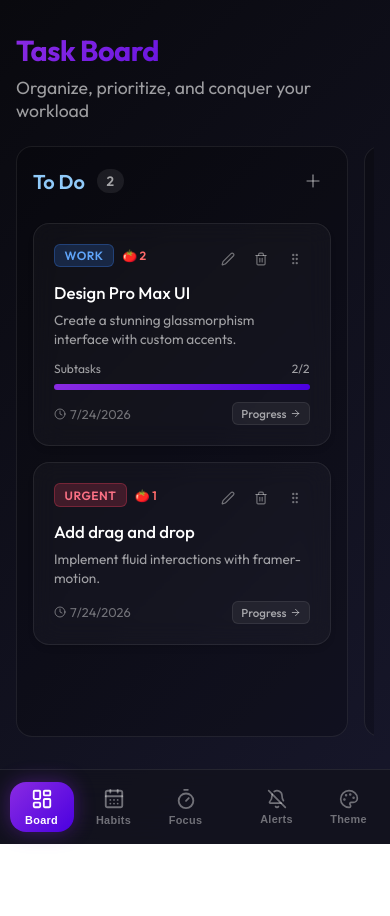
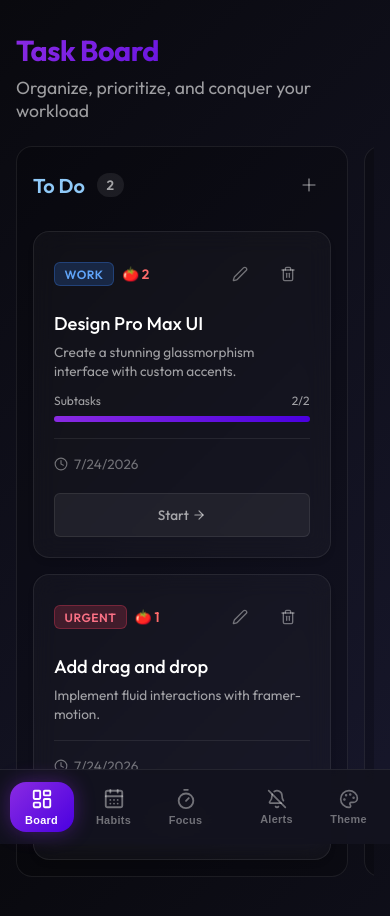
Before and after one commit to pikri-beep/to-do-app, a React (Vite) app: page / in a window 390 px wide. Shown: the top 916 px of the page. Before the commit the page ends 844 px from the top, so only its background shows below. Built offline with nearby package versions, Linux system fonts and the light colour scheme.

Commit message:
Touch UX Pro Max: Enlarge mobile touch targets and fix alignments

```diff
--- a/src/components/Calendar.jsx
+++ b/src/components/Calendar.jsx
@@ -107,8 +107,8 @@ export default function Calendar() {
   };
 
   return (
-    <div className="calendar-view" style={{ flex: 1, padding: '0 2rem 2rem 0', display: 'flex', flexDirection: 'column' }}>
-      <div className="header" style={{ padding: '2rem 0 1.5rem 0' }}>
+    <div className="calendar-view" style={{ flex: 1, display: 'flex', flexDirection: 'column' }}>
+      <div className="header">
         <div>
           <h1>Habit Tracker</h1>
           <p>Build consistency one day at a time</p>
--- a/src/components/Pomodoro.jsx
+++ b/src/components/Pomodoro.jsx
@@ -143,8 +143,8 @@ export default function Pomodoro() {
   const progress = ((totalTime - timeLeft) / totalTime) * 100;
 
   return (
-    <div style={{ flex: 1, padding: '0 2rem 2rem 0', display: 'flex', flexDirection: 'column' }}>
-      <div className="header" style={{ padding: '2rem 0 1.5rem 0' }}>
+    <div style={{ flex: 1, display: 'flex', flexDirection: 'column' }}>
+      <div className="header">
         <div>
           <h1>Pomodoro Focus</h1>
           <p>Supercharge your productivity with time boxing</p>
--- a/src/components/TaskCard.jsx
+++ b/src/components/TaskCard.jsx
@@ -35,35 +35,30 @@ export default function TaskCard({ task, index, columnId, onDeleteTask, onMoveTa
               borderColor: snapshot.isDragging ? 'var(--accent-color)' : 'var(--glass-border)'
             }}
           >
-            <div style={{ display: 'flex', justifyContent: 'space-between', alignItems: 'flex-start', marginBottom: '0.5rem' }}>
+            <div style={{ display: 'flex', justifyContent: 'space-between', alignItems: 'center', marginBottom: '1rem' }}>
               <div style={{ display: 'flex', alignItems: 'center', gap: '0.5rem', flexWrap: 'wrap' }}>
                 <span className={`tag-badge ${tagClass}`}>{task.tag || 'Work'}</span>
                 {task.pomodoros > 0 && (
-                  <span style={{ fontSize: '0.75rem', color: '#ff6b6b', display: 'flex', alignItems: 'center', gap: '2px', fontWeight: 600 }}>
+                  <span style={{ fontSize: '0.85rem', color: '#ff6b6b', display: 'flex', alignItems: 'center', gap: '4px', fontWeight: 600 }}>
                     🍅 {task.pomodoros}
                   </span>
                 )}
               </div>
 
-              <div style={{ display: 'flex', gap: '0.2rem' }}>
+              <div style={{ display: 'flex', gap: '0.25rem' }}>
                 <button
                   className="btn-icon"
                   onClick={(e) => { e.stopPropagation(); onEditTask(task); }}
-                  style={{ color: 'var(--text-muted)' }}
                   title="Edit Task"
                 >
-                  <Edit2 size={14} />
+                  <Edit2 size={16} />
                 </button>
                 <button
                   className="btn-icon"
                   onClick={(e) => { e.stopPropagation(); onDeleteTask(); }}
-                  style={{ color: 'var(--text-muted)' }}
                   title="Delete Task"
                 >
-                  <Trash2 size={14} />
-                </button>
-                <button className="btn-icon" style={{ cursor: 'grab', color: 'var(--text-muted)' }}>
-                  <GripVertical size={14} />
+                  <Trash2 size={16} />
                 </button>
               </div>
             </div>
@@ -84,20 +79,20 @@ export default function TaskCard({ task, index, columnId, onDeleteTask, onMoveTa
               </div>
             )}
 
-            <div className="task-meta" style={{ marginTop: '0.75rem' }}>
-              <span style={{ display: 'flex', alignItems: 'center', gap: '4px' }}>
-                <Clock size={12} /> {task.dueDate ? `Due: ${task.dueDate}` : (task.date || new Date().toLocaleDateString())}
+            <div className="task-meta" style={{ marginTop: '1rem', borderTop: '1px solid var(--glass-border)', paddingTop: '1rem', flexWrap: 'wrap', gap: '0.75rem' }}>
+              <span style={{ display: 'flex', alignItems: 'center', gap: '6px', fontSize: '0.85rem' }}>
+                <Clock size={14} /> {task.dueDate || task.date || new Date().toLocaleDateString()}
               </span>
 
               {/* Quick Move Tap Controls (Essential for mobile touch usability!) */}
-              <div style={{ display: 'flex', gap: '0.3rem' }}>
+              <div className="quick-move-actions" style={{ display: 'flex', gap: '0.5rem' }}>
                 {columnId === 'todo' && (
                   <button
                     onClick={(e) => { e.stopPropagation(); onMoveTask('inprogress'); }}
                     className="btn-quick-move"
                     title="Move to In Progress"
                   >
-                    Progress <ArrowRight size={11} />
+                    Start <ArrowRight size={14} />
                   </button>
                 )}
 
@@ -108,14 +103,14 @@ export default function TaskCard({ task, index, columnId, onDeleteTask, onMoveTa
                       className="btn-quick-move"
                       title="Move back to To Do"
                     >
-                      <ArrowLeft size={11} /> To Do
+                      <ArrowLeft size={14} /> To Do
                     </button>
                     <button
                       onClick={(e) => { e.stopPropagation(); onMoveTask('done'); }}
                       className="btn-quick-move btn-quick-done"
                       title="Mark as Done"
                     >
-                      <CheckCircle size={11} /> Done
+                      <CheckCircle size={14} /> Done
                     </button>
                   </>
                 )}
@@ -126,7 +121,7 @@ export default function TaskCard({ task, index, columnId, onDeleteTask, onMoveTa
                     className="btn-quick-move"
                     title="Re-open Task"
                   >
-                    <ArrowLeft size={11} /> Re-open
+                    <ArrowLeft size={14} /> Re-open
                   </button>
                 )}
               </div>
--- a/src/index.css
+++ b/src/index.css
@@ -513,4 +513,39 @@ body {
   .calendar-view {
     padding-right: 0;
   }
+
+  /* --- Touch UX Pro Max: Enlarged Targets & Simplified details --- */
+
+  .btn-icon {
+    min-width: 44px;
+    min-height: 44px;
+    padding: 0.75rem;
+  }
+
+  .btn-quick-move {
+    min-height: 44px;
+    padding: 0.5rem 1rem;
+    font-size: 0.85rem;
+    justify-content: center;
+    flex: 1; /* Stretch buttons evenly */
+  }
+
+  .quick-move-actions {
+    flex-wrap: wrap;
+    width: 100%;
+    margin-top: 0.5rem;
+  }
+
+  .add-task-input {
+    min-height: 50px;
+    font-size: 1.05rem;
+  }
+
+  .btn-primary, .btn-secondary {
+    min-height: 50px;
+  }
+
+  .task-card h3 {
+    font-size: 1.15rem;
+  }
 }
```
